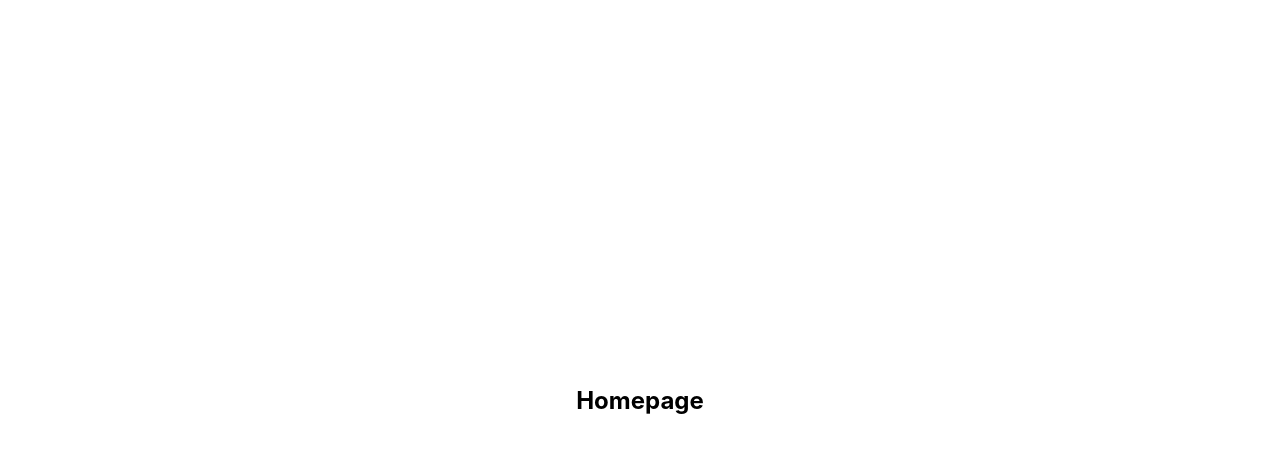
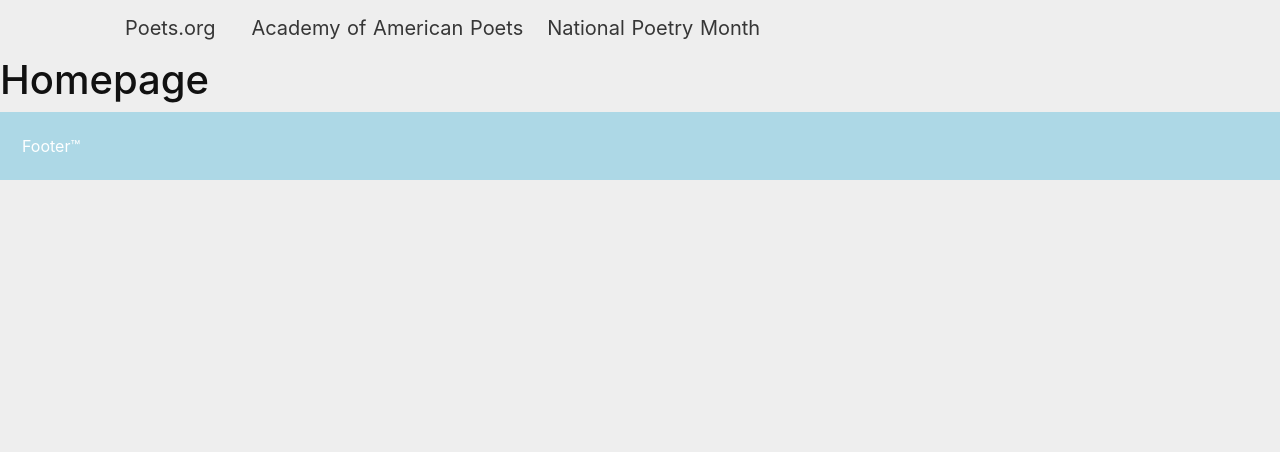
Before and after one commit to thinktandem/poets-frontend, a Nuxt app: page / in a window 1280 px wide. Shown: the top 452 px of the page. Built offline with nearby package versions, Linux system fonts and the light colour scheme.

Commit message:
#7: Add bootstrap and components for nav and footer.

```diff
--- /dev/null
+++ b/assets/scss/app.scss
@@ -0,0 +1,6 @@
+// Customizations
+$body-bg: #eee;
+$body-color: #111;
+
+// All of bootstrap
+@import "../../node_modules/bootstrap/scss/bootstrap";
--- /dev/null
+++ b/components/AppFooter.vue
@@ -0,0 +1,20 @@
+<template>
+  <div>
+    <footer>
+      Footer™
+    </footer>
+  </div>
+</template>
+
+<script>
+export default {
+}
+</script>
+
+<style scoped>
+footer {
+  padding: 22px;
+  background-color: lightblue;
+  color: #fff;
+}
+</style>
--- /dev/null
+++ b/components/AppNavigation.vue
@@ -0,0 +1,47 @@
+<template>
+  <div class="container">
+    <nav class="navbar">
+      <div class="navbar-brand">
+        <span class="navbar-item">
+          <nuxt-link to="/" class="navbar-item">Poets.org</nuxt-link>
+        </span>
+        <nuxt-link to="/" class="navbar-item">Academy of American Poets</nuxt-link>
+        <nuxt-link to="/" class="navbar-item">National Poetry Month</nuxt-link>
+      </div>
+    </nav>
+  </div>
+</template>
+
+<script>
+export default {
+}
+</script>
+
+<style scoped>
+.navbar-item {
+  padding: 12px;
+}
+/* Create slide animation on mobile */
+@media screen and (max-width: 999px) {
+  .navbar-end {
+    padding:0.5rem 1rem;
+  }
+
+  .navbar-menu {
+    display: block;
+    overflow: hidden;
+    max-height: 0px;
+    padding: 0rem 1rem;
+    transition: max-height 0.2s;
+  }
+
+  .navbar-menu.is-active {
+    max-height: 100vh;
+    transition: max-height 0.5s;
+  }
+}
+
+.nuxt-link-exact-active {
+  color: #363636;
+}
+</style>
--- a/layouts/default.vue
+++ b/layouts/default.vue
@@ -1,8 +1,22 @@
 <template>
   <div>
+    <AppNavigation />
     <nuxt/>
+    <AppFooter />
   </div>
 </template>
+
+<script>
+import AppNavigation from '../components/AppNavigation';
+import AppFooter from '../components/AppFooter';
+
+export default {
+  components: {
+    AppNavigation,
+    AppFooter
+  }
+}
+</script>
 
 <style>
 html {
--- a/nuxt.config.js
+++ b/nuxt.config.js
@@ -1,11 +1,14 @@
 module.exports = {
-  //modules: [
+  modules: [
   //  '@nuxtjs/axios',
-  //  'bootstrap-vue/nuxt',
+    'bootstrap-vue/nuxt',
   //  'vue-youtube-embed'
-  //],
+  ],
   plugins: [
     //'~/plugins/vue-youtube-embed',
+  ],
+  css: [
+    './assets/scss/app.scss' // use our build, as entered via app.scss
   ],
   /*
   ** Headers of the page
--- a/package.json
+++ b/package.json
@@ -15,7 +15,10 @@
   "dependencies": {
     "axios": "^0.18.0",
     "bootstrap-vue": "^2.0.0-rc.11",
+    "node-sass": "^4.9.2",
     "nuxt": "^1.0.0",
+    "precss": "^3.1.2",
+    "sass-loader": "^7.0.3",
     "vue-youtube-embed": "^2.2.1"
   },
   "devDependencies": {
--- a/pages/index.vue
+++ b/pages/index.vue
@@ -1,45 +1,17 @@
 <template>
-  <section class="container">
-    <div class="content">
-      <h1>Homepage</h1>
-      <div class="tubez">
-      </div>
+  <div class="content">
+    <h1>Homepage</h1>
+    <div class="tubez">
     </div>
-  </section>
+  </div>
 </template>
 
 <script>
+  console.log('geoff is the best.');
+export default {
 
+}
 </script>
 
 <style>
-
-.container {
-  min-height: 100vh;
-  display: flex;
-  justify-content: center;
-  align-items: center;
-  text-align: center;
-}
-
-.title {
-  font-family: "Quicksand", "Source Sans Pro", -apple-system, BlinkMacSystemFont, "Segoe UI", Roboto, "Helvetica Neue", Arial, sans-serif; /* 1 */
-  display: block;
-  font-weight: 300;
-  font-size: 100px;
-  color: #35495e;
-  letter-spacing: 1px;
-}
-
-.subtitle {
-  font-weight: 300;
-  font-size: 42px;
-  color: #526488;
-  word-spacing: 5px;
-  padding-bottom: 15px;
-}
-
-.links {
-  padding-top: 15px;
-}
 </style>
--- /dev/null
+++ b/postcss.config.js
@@ -0,0 +1,6 @@
+module.exports = {
+  'plugins': {
+    'precss': { },
+    'autoprefixer': { }
+  }
+}
--- a/store/index.js
+++ b/store/index.js
@@ -3,14 +3,14 @@ import Vuex from 'vuex';
 const createStore = () => {
   return new Vuex.Store({
     state: {
-      poems: []
+      poem: []
     },
     mutations: {
       addPoem (state, payload) {
         state.poem = payload;
       }
     }
-  })
+  });
 }
 
 export default createStore;
```
Also changed, not shown: 1 other file (tests, documents, lock files or other folders).
